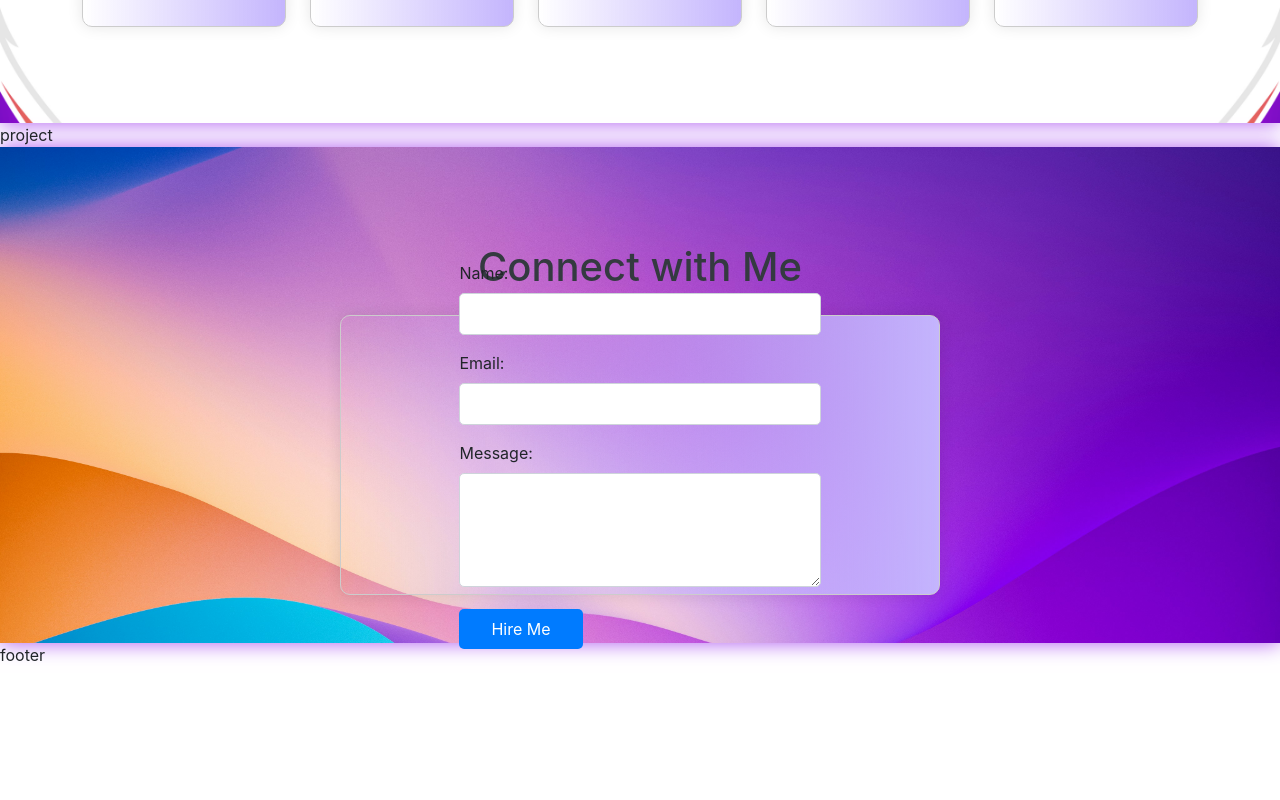
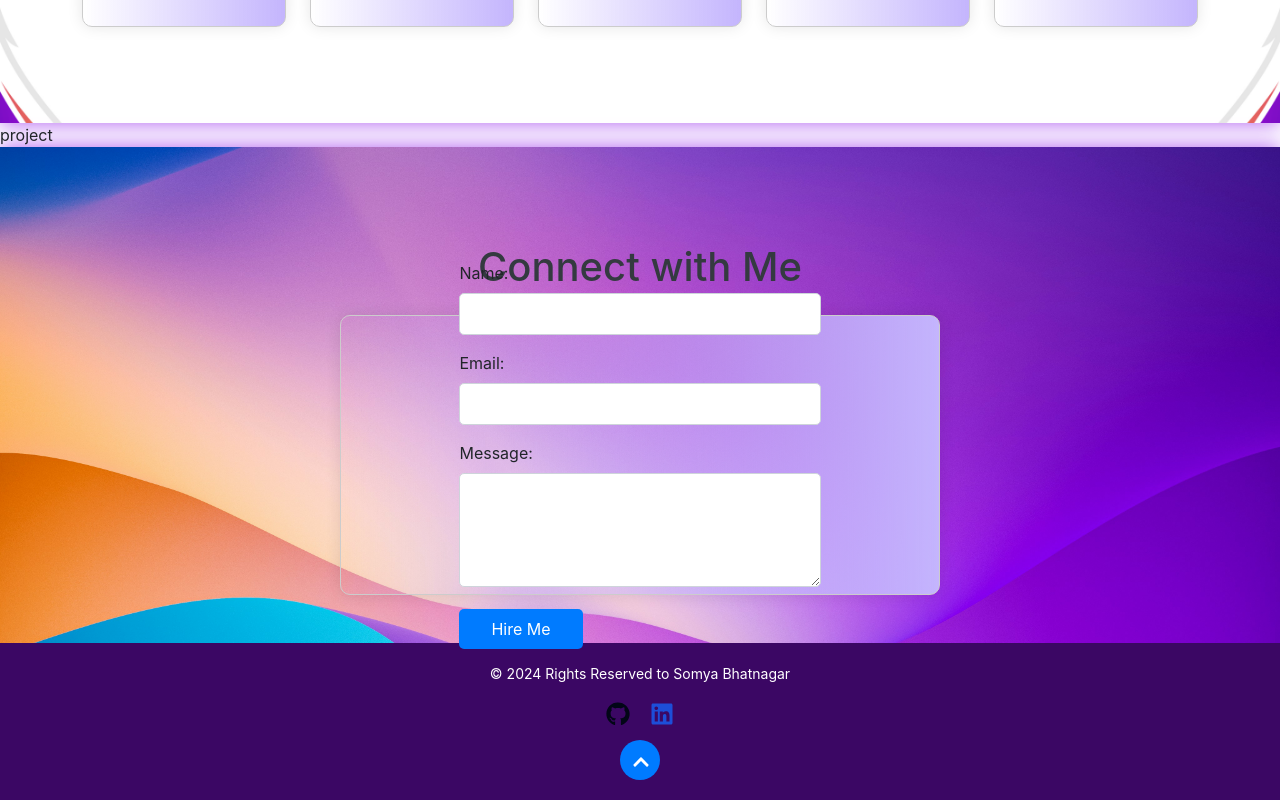
Before and after one commit to SomyaBhatnagar19/fullstackDevPortfolio, a React (Create React App) app: page / in a window 1280 px wide. Shown: the part 1766-2566 px from the top of the page. Before the commit the page ends 2463 px from the top, so only its background shows below. Built offline with nearby package versions, Linux system fonts and the light colour scheme.

Commit message:
Making the footer.

```diff
--- a/package.json
+++ b/package.json
@@ -4,6 +4,7 @@
   "private": true,
   "dependencies": {
     "@fortawesome/fontawesome-free": "^6.5.2",
+    "@fortawesome/free-brands-svg-icons": "^6.5.2",
     "@fortawesome/react-fontawesome": "^0.2.0",
     "@testing-library/jest-dom": "^5.17.0",
     "@testing-library/react": "^13.4.0",
@@ -13,6 +14,7 @@
     "react": "^18.2.0",
     "react-bootstrap": "^2.10.2",
     "react-dom": "^18.2.0",
+    "react-icons": "^5.0.1",
     "react-scripts": "5.0.1",
     "web-vitals": "^2.1.4"
   },
--- /dev/null
+++ b/src/pages/css/footer.css
@@ -0,0 +1,44 @@
+/* /views/components/Footer.css */
+
+.footer {
+    background-color: #3b0764;
+    color: white;
+    padding: 20px 0;
+    text-align: center;
+  }
+
+  .footer-rights {
+    font-size: 14px;
+  }
+
+  .footer-social {
+    margin-top: 10px;
+  }
+
+  .footer-social a {
+    margin: 0 10px;
+    color: #333;
+    font-size: 24px;
+  }
+
+  .btn-scroll-top {
+    margin-top: 10px;
+    background-color: #007bff;
+    color: #fff;
+    border: none;
+    border-radius: 50%;
+    width: 40px;
+    height: 40px;
+    font-size: 18px;
+    cursor: pointer;
+    transition: background-color 0.3s;
+  }
+
+  .btn-scroll-top:hover {
+    background-color: #0056b3;
+  }
+
+  .footer-social a:hover svg {
+    transition: transform 0.3s ease;
+    transform: scale(1.2);
+  }
--- a/src/pages/footer.js
+++ b/src/pages/footer.js
@@ -1,11 +1,27 @@
-/* /views/pages/footer.js */
+/* /views/components/Footer.js */
 
-import React from 'react'
+import React from 'react';
+import { FaChevronUp, FaGithub, FaLinkedin } from 'react-icons/fa';
+import './css/footer.css';
 
 function Footer() {
+  const scrollToTop = () => {
+    window.scrollTo({
+      top: 0,
+      behavior: 'smooth'
+    });
+  };
+
   return (
-    <div>footer</div>
-  )
+    <footer className="footer">
+      <div className="footer-rights">© {new Date().getFullYear()} Rights Reserved to Somya Bhatnagar</div>
+      <div className="footer-social">
+      <a href="https://github.com/somya1403" target="_blank" rel="noopener noreferrer"><FaGithub style={{ color: '#020617' }} /></a>
+        <a href="https://linkedin.com/in/somya-bhatnagar" target="_blank" rel="noopener noreferrer"><FaLinkedin style={{ color: '#1d4ed8' }} /></a>
+      </div>
+      <button className="btn btn-primary btn-scroll-top" onClick={scrollToTop}><FaChevronUp /></button>
+    </footer>
+  );
 }
 
 export default Footer;
```
Also changed, not shown: src/assets/urlLogo.png (added), 1 other file (tests, documents, lock files or other folders).
